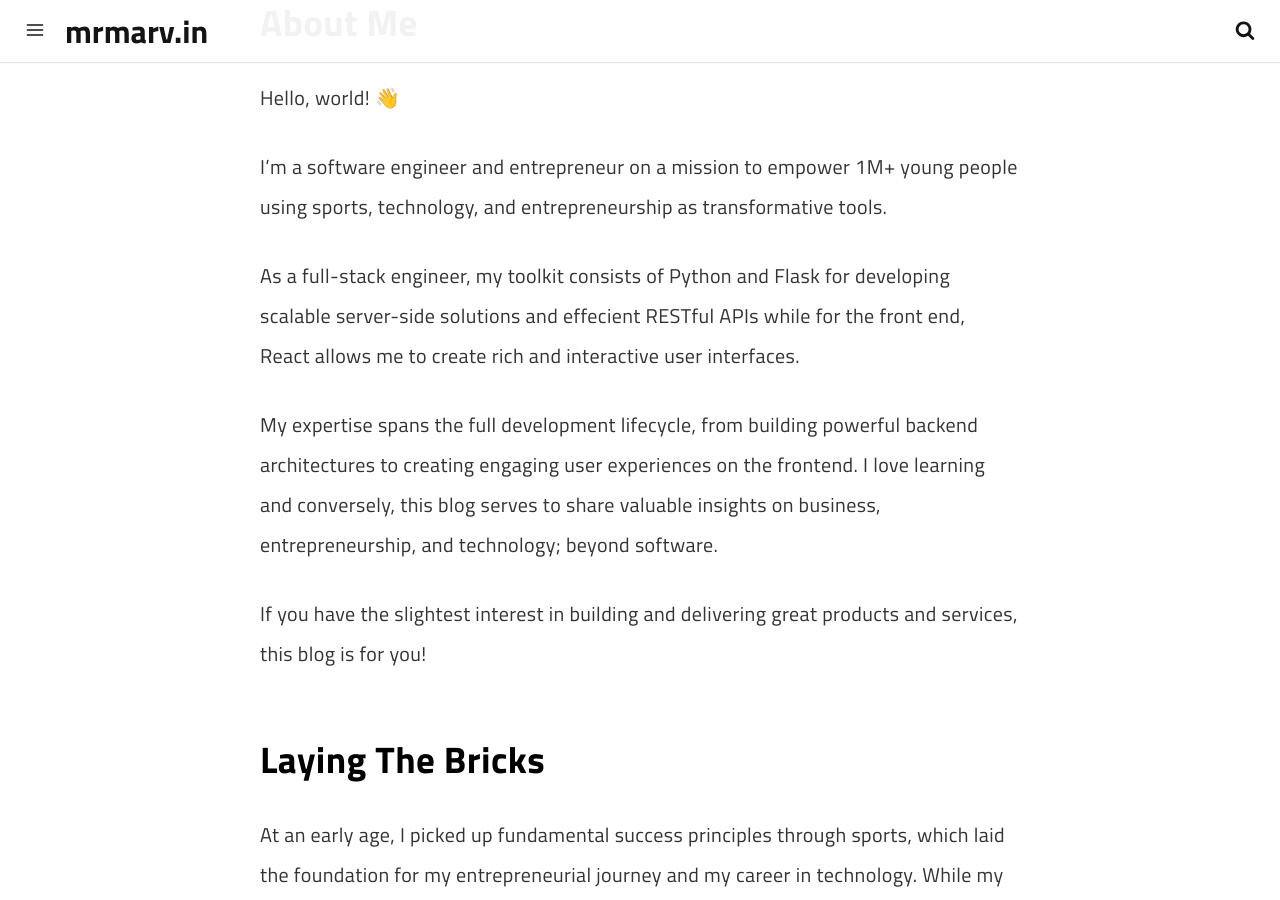
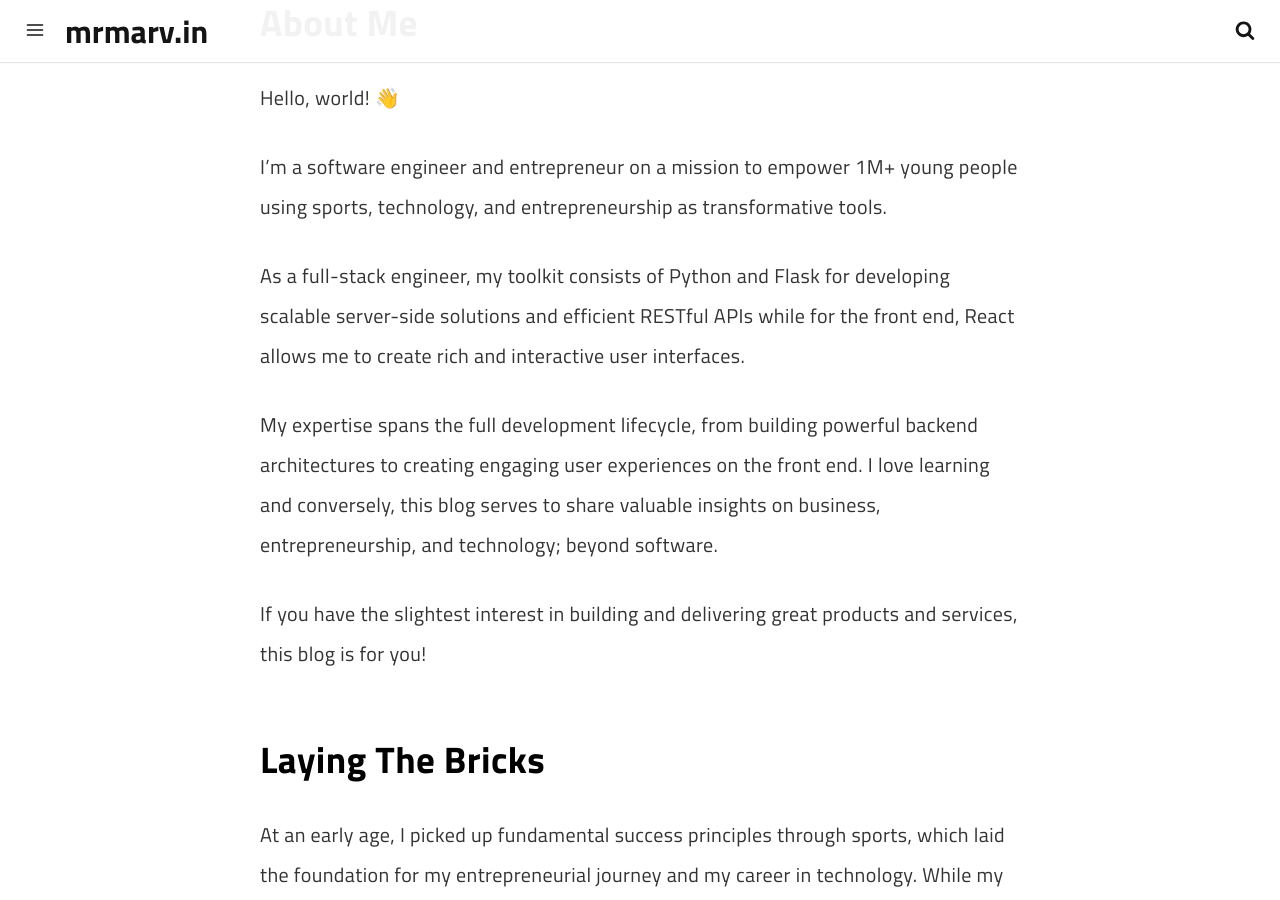
Before and after one commit to marv0/marv0.github.io, a Jekyll site: the page built from pages/about.md, in a window 1280 px wide and 900 px high, scrolled down 522 px. Built offline with Jekyll 4.4.1, drawn with Linux system fonts in a browser that asks for light colours; a script that is not in the unit is left out.

Commit message:
Update about.md

```diff
--- a/pages/about.md
+++ b/pages/about.md
@@ -14,9 +14,9 @@
 
 I’m a software engineer and entrepreneur on a mission to empower 1M+ young people using sports, technology, and entrepreneurship as transformative tools.
 
-As a full-stack engineer, my toolkit consists of Python and Flask for developing scalable server-side solutions and effecient RESTful APIs while for the front end, React allows me to create rich and interactive user interfaces.
+As a full-stack engineer, my toolkit consists of Python and Flask for developing scalable server-side solutions and efficient RESTful APIs while for the front end, React allows me to create rich and interactive user interfaces.
 
-My expertise spans the full development lifecycle, from building powerful backend architectures to creating engaging user experiences on the frontend.
+My expertise spans the full development lifecycle, from building powerful backend architectures to creating engaging user experiences on the front end.
 I love learning and conversely, this blog serves to share valuable insights on business, entrepreneurship, and technology; beyond software.
 
 If you have the slightest interest in building and delivering great products and services, this blog is for you!
```
